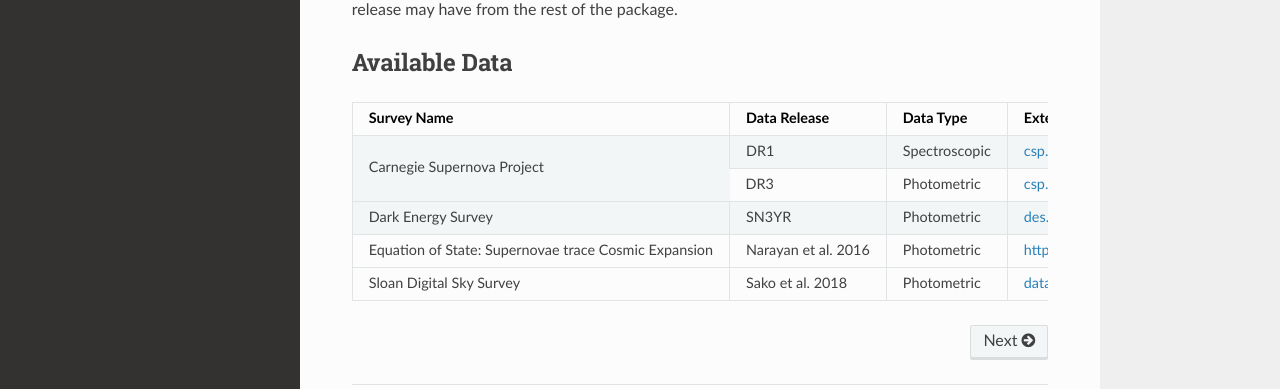
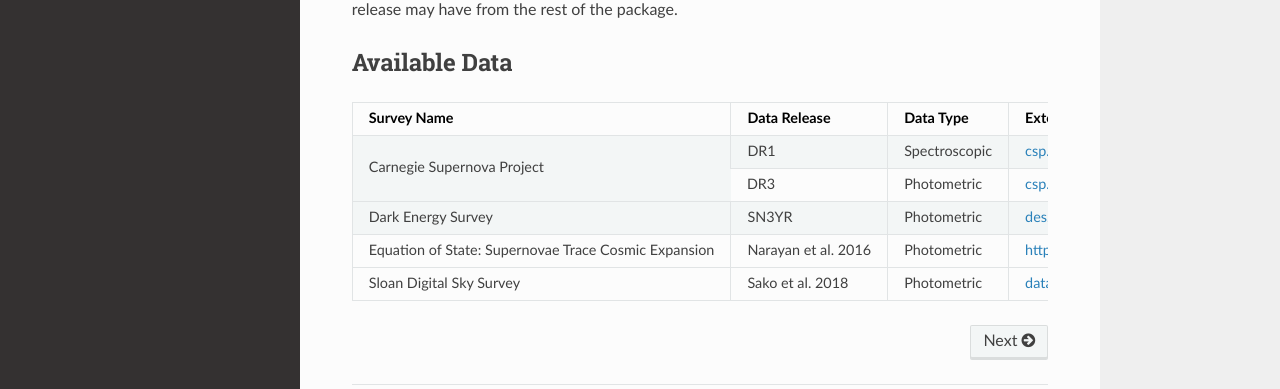
Before and after one commit to sncosmo/SNData, a Sphinx documentation site: the page built from docs/source/index.rst, in a window 1280 px wide and 948 px high. Shown: the part 458-847 px from the top of the window. Built offline with Sphinx 7.4.7 and the Read the Docs theme 2.0.0, drawn with Linux system fonts in a browser that asks for light colours.

Commit message:
Spelling error [ci skip]

```diff
--- a/docs/source/index.rst
+++ b/docs/source/index.rst
@@ -35,7 +35,7 @@
 +------------------------------------------------------+---------------------+---------------+-----------------------------------------------------------------------------------------------------------------+
 | Dark Energy Survey                                   | SN3YR               | Photometric   | `des.ncsa.illinois.edu <https://des.ncsa.illinois.edu/releases/sn>`_                                            |
 +------------------------------------------------------+---------------------+---------------+-----------------------------------------------------------------------------------------------------------------+
-+ Equation of State: Supernovae trace Cosmic Expansion | Narayan et al. 2016 | Photometric   | `http://www.ctio.noao.edu/essence/ <http://www.ctio.noao.edu/essence/>`_                                        |
++ Equation of State: Supernovae Trace Cosmic Expansion | Narayan et al. 2016 | Photometric   | `http://www.ctio.noao.edu/essence/ <http://www.ctio.noao.edu/essence/>`_                                        |
 +------------------------------------------------------+---------------------+---------------+-----------------------------------------------------------------------------------------------------------------+
 | Sloan Digital Sky Survey                             | Sako et al. 2018    | Photometric   | `data.darkenergysurvey.org <http://data.darkenergysurvey.org/sdsssn/dataRelease/>`_                             |
 +------------------------------------------------------+---------------------+---------------+-----------------------------------------------------------------------------------------------------------------+
```
